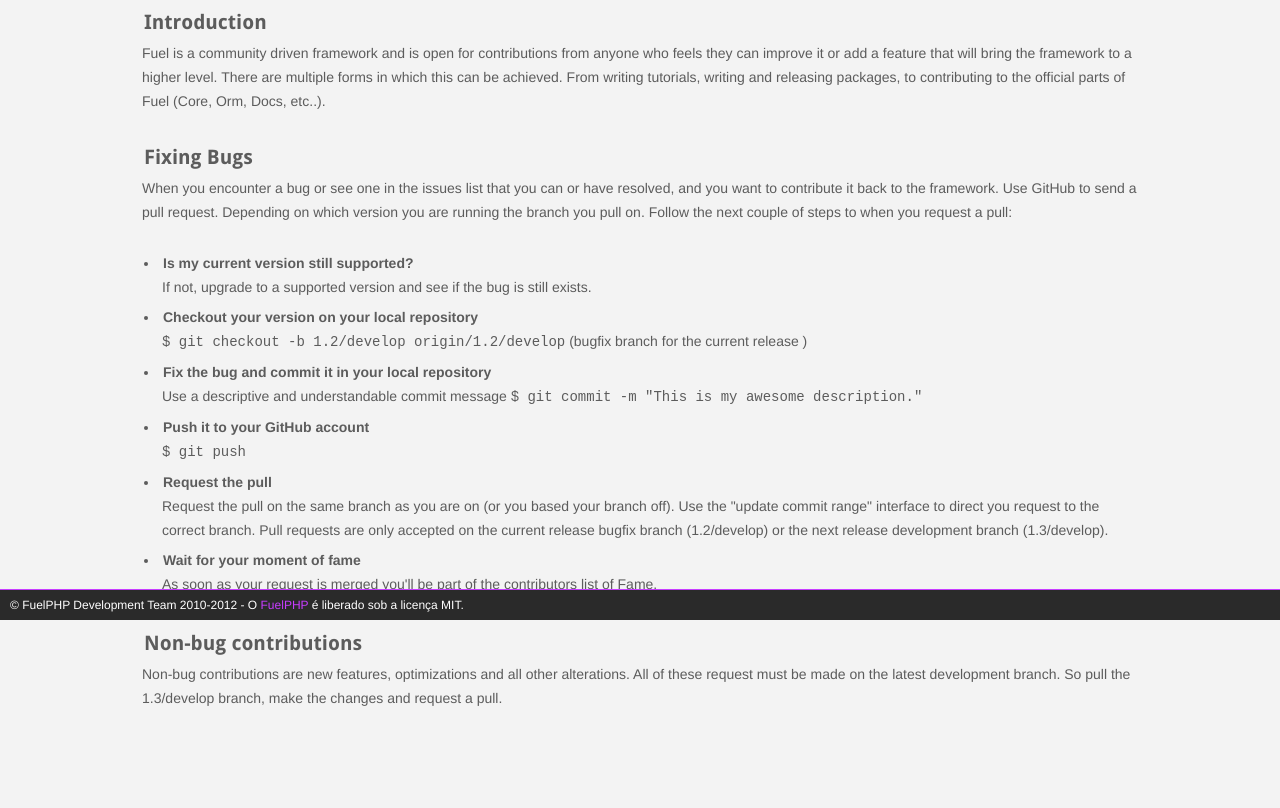
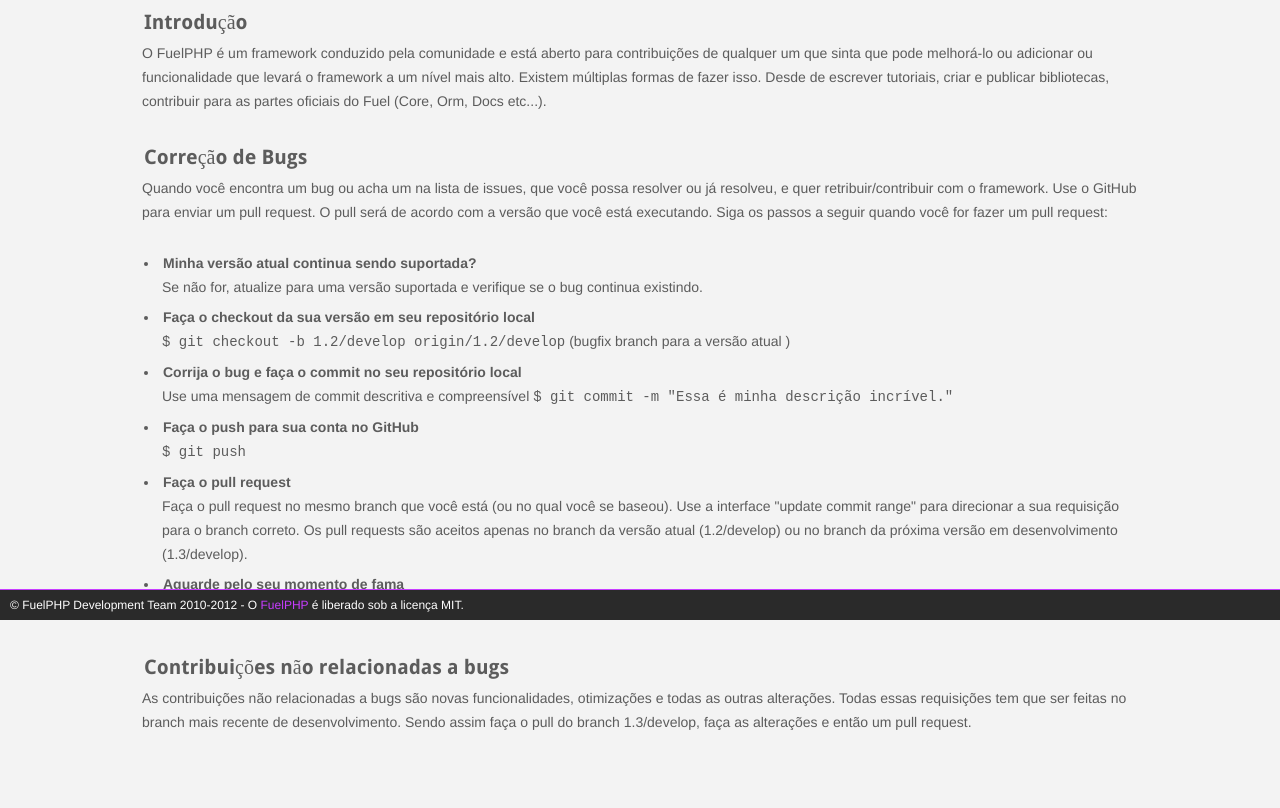
Before and after one commit to FriendsOfFuel/fuelphp-docs-ptbr, a plain HTML site: page contribute.html in a window 1280 px wide. Shown: the part 180-988 px from the top of the page. Before the commit the page ends 964 px from the top, so only its background shows below. Drawn offline with Linux system fonts and the light colour scheme.

Commit message:
[ptbr][contribute]Primeira tradução
Signed-off-by: Rogerio Prado de Jesus <rogeriopradoj@gmail.com>

```diff
--- a/contribute.html
+++ b/contribute.html
@@ -10,7 +10,7 @@
 		var path = './';
 	</script>
 	<script src="./assets/js/combined.js"></script>
-	<title>Contribute - FuelPHP - Documentação</title>
+	<title>Contribua - FuelPHP - Documentação</title>
 </head>
 <body>
 	<div id="container">
@@ -44,61 +44,62 @@
 
 		<div id="main">
 
-			<h2>Contribute</h2>
+			<h2>Contribua</h2>
 
-			<h3 id="introduction">Introduction</h3>
+			<h3 id="introduction">Introdução</h3>
 
 			<p>
-				Fuel is a community driven framework and is open for contributions from anyone who feels they
-				can improve it or add a feature that will bring the framework to a higher level. There
-				are multiple forms in which this can be achieved. From writing tutorials, writing and
-				releasing packages, to contributing to the official parts of Fuel (Core, Orm, Docs, etc..).
+				O FuelPHP é um framework conduzido pela comunidade e está aberto para contribuições de qualquer um que sinta que
+				pode melhorá-lo ou adicionar ou funcionalidade que levará o framework a um nível mais alto. Existem
+				múltiplas formas de fazer isso. Desde de escrever tutoriais, criar e
+				publicar bibliotecas, contribuir para as partes oficiais do Fuel (Core, Orm, Docs etc...).
 			</p>
 
-			<h3 id="fixing_bugs">Fixing Bugs</h3>
+			<h3 id="fixing_bugs">Correção de Bugs</h3>
 
 			<p>
-				When you encounter a bug or see one in the issues list that you can or have resolved,
-				and you want to contribute it back to the framework. Use GitHub to send a pull request.
-				Depending on which version you are running the branch you pull on. Follow the next couple
-				of steps to when you request a pull:
+				Quando você encontra um bug ou acha um na lista de issues, que você possa resolver ou já resolveu, e quer retribuir/contribuir com o framework. Use o GitHub para enviar um pull request.
+				O pull será de acordo com a versão que você está executando. Siga os passos
+				a seguir quando você for fazer um pull request:
 			</p>
 
 			<ul>
 				<li>
-					<strong>Is my current version still supported?</strong><br/>
-					If not, upgrade to a supported version and see if the bug is still exists.
+					<strong>Minha versão atual continua sendo suportada?</strong><br/>
+					Se não for, atualize para uma versão suportada e verifique se o bug continua existindo.
 				</li>
 				<li>
-					<strong>Checkout your version on your local repository</strong><br/>
-					<code class="cli">$ git checkout -b 1.2/develop origin/1.2/develop</code> (bugfix branch for the current release )
+					<strong>Faça o checkout da sua versão em seu repositório local</strong><br/>
+					<code class="cli">$ git checkout -b 1.2/develop origin/1.2/develop</code> (bugfix branch para a versão atual )
 				</li>
 				<li>
-					<strong>Fix the bug and commit it in your local repository</strong><br/>
-					Use a descriptive and understandable commit message
-					<code class="cli">$ git commit -m "This is my awesome description."</code>
+					<strong>Corrija o bug e faça o commit no seu repositório local</strong><br/>
+					Use uma mensagem de commit descritiva e compreensível
+					<code class="cli">$ git commit -m "Essa é minha descrição incrível."</code>
 				</li>
 				<li>
-					<strong>Push it to your GitHub account</strong><br/>
+					<strong>Faça o push para sua conta no GitHub</strong><br/>
 					<code class="cli">$ git push</code>
 				</li>
 				<li>
-					<strong>Request the pull</strong><br/>
-					Request the pull on the same branch as you are on (or you based your branch off).
-					Use the "update commit range" interface to direct you request to the correct branch.
-					Pull requests are only accepted on the current release bugfix branch (1.2/develop) or the next release development branch (1.3/develop).
+					<strong>Faça o pull request</strong><br/>
+					Faça o pull request no mesmo branch que você está (ou no qual você se baseou).
+					Use a interface "update commit range" para direcionar a sua requisição para o branch correto.
+					Os pull requests são aceitos apenas no branch da versão atual (1.2/develop) ou
+					no branch da próxima versão em desenvolvimento (1.3/develop).
 				</li>
 				<li>
-					<strong>Wait for your moment of fame</strong><br/>
-					As soon as your request is merged you'll be part of the contributors list of Fame.
+					<strong>Aguarde pelo seu momento de fama</strong><br/>
+					Assim que sua requisição for mesclada, você fará parte da lista da Fama dos contribuidores.
 				</li>
 			</ul>
 
-			<h3 id="enhancements">Non-bug contributions</h3>
+			<h3 id="enhancements">Contribuições não relacionadas a bugs</h3>
 
 			<p>
-				Non-bug contributions are new features, optimizations and all other alterations. All of these request must be made on the
-				latest development branch. So pull the 1.3/develop branch, make the changes and request a pull.
+				As contribuições não relacionadas a bugs são novas funcionalidades, otimizações e todas as outras alterações. Todas
+				essas requisições tem que ser feitas no
+				branch mais recente de desenvolvimento. Sendo assim faça o pull do branch 1.3/develop, faça as alterações e então um pull request.
 			</p>
 
 		</div>
```
